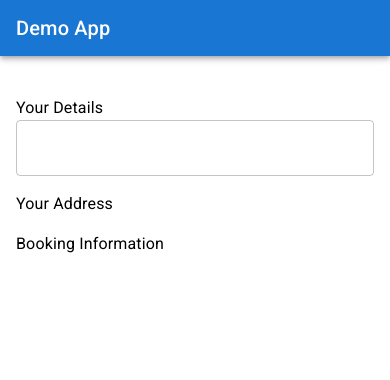
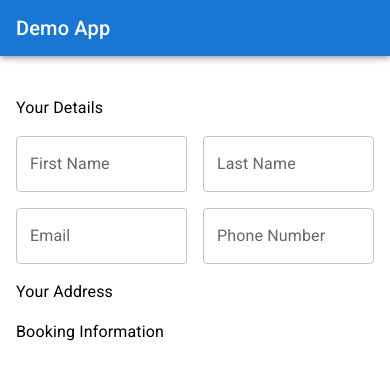
Before and after one commit to CJM1994/mui-formik, a React (Create React App) app: page / in a window 390 px wide. Shown: the top 380 px of the page. Built offline with nearby package versions, Linux system fonts and the light colour scheme.

Commit message:
add firstname, lastname, email, phone fields + validation

```diff
--- a/src/App.tsx
+++ b/src/App.tsx
@@ -21,12 +21,32 @@ const styles = {
 
 const INITIAL_FORM_STATE = {
   firstName: "",
+  lastName: "",
+  email: "",
+  phoneNumber: "",
 };
+
+const phoneRegExp =
+  /^((\\+[1-9]{1,4}[ \\-]*)|(\\([0-9]{2,3}\\)[ \\-]*)|([0-9]{2,4})[ \\-]*)*?[0-9]{3,4}?[ \\-]*[0-9]{3,4}?$/;
 
 const VALIDATION_SCHEMA = Yup.object().shape({
   firstName: Yup.string()
     .min(2, "Too Short...")
     .max(16, "Too Long...")
+    .required("Required"),
+  lastName: Yup.string()
+    .min(2, "Too Short...")
+    .max(16, "Too Long...")
+    .required("Required"),
+  email: Yup.string()
+    .min(5, "Too Short...")
+    .max(36, "Too Long...")
+    .email("Invalid Email...")
+    .required("Required"),
+  phoneNumber: Yup.string()
+    .matches(phoneRegExp, "Invalid Phone Number...")
+    .min(10, "Too Short...")
+    .max(10, "Too Long...")
     .required("Required"),
 });
 
@@ -52,10 +72,31 @@ const App = () => {
               <Form>
                 <Grid container spacing={2}>
                   <Grid item xs={12}>
-                    <Typography>
-                      Your Details
-                      <TextFieldWrap name={"password"} type={"password"} />
-                    </Typography>
+                    <Typography>Your Details</Typography>
+                  </Grid>
+                  <Grid item xs={6}>
+                    <TextFieldWrap
+                      name="firstName"
+                      type="text"
+                      label="First Name"
+                    />
+                  </Grid>
+                  <Grid item xs={6}>
+                    <TextFieldWrap
+                      name="lastName"
+                      type="text"
+                      label="Last Name"
+                    />
+                  </Grid>
+                  <Grid item xs={6}>
+                    <TextFieldWrap name="email" type="text" label="Email" />
+                  </Grid>
+                  <Grid item xs={6}>
+                    <TextFieldWrap
+                      name="phoneNumber"
+                      type="text"
+                      label="Phone Number"
+                    />
                   </Grid>
                   <Grid item xs={12}>
                     <Typography>Your Address</Typography>
--- a/src/components/FormsUI/TextFieldWrap/index.tsx
+++ b/src/components/FormsUI/TextFieldWrap/index.tsx
@@ -4,6 +4,7 @@ import { useField } from "formik";
 interface Props {
   name: string;
   type: string;
+  label?: string;
 }
 
 const TextFieldWrap = ({ name, ...props }: Props) => {
```
